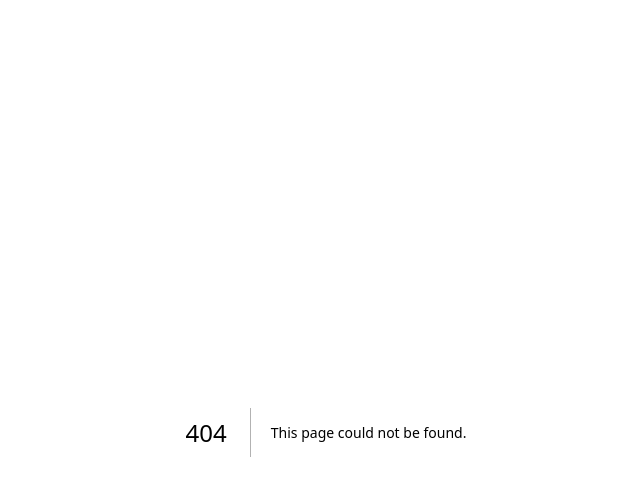
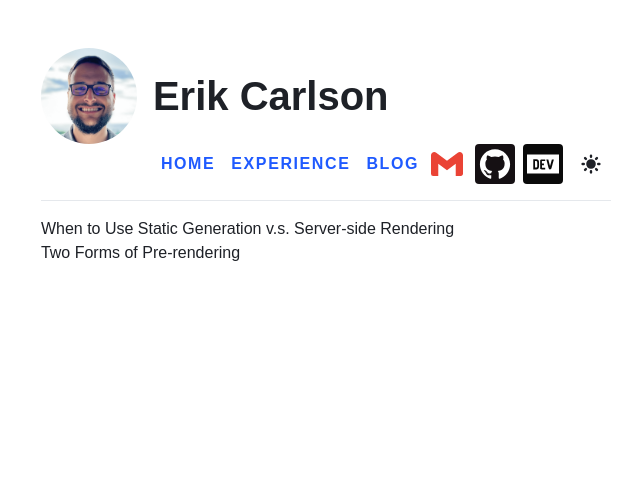
Before and after one commit to carlson-erik/erikcarlson.dev, a Next.js app: page /blog in a window 1280 px wide. Before the commit this address had no page. Shown: the top 496 px of the page, without its empty margins (314-954 px from the left). Built offline with nearby package versions, Linux system fonts and the light colour scheme.

Commit message:
Adds initial blog page that pulls and uses local mdx files.

```diff
--- /dev/null
+++ b/lib/posts.js
@@ -0,0 +1,35 @@
+import fs from "fs";
+import path from "path";
+import matter from "gray-matter";
+
+const postsDirectory = path.join(process.cwd(), "posts");
+
+export function getSortedPostsData() {
+  // Get file names under /posts
+  const fileNames = fs.readdirSync(postsDirectory);
+  const allPostsData = fileNames.map((fileName) => {
+    // Remove ".md" from file name to get id
+    const id = fileName.replace(/\.md$/, "");
+
+    // Read markdown file as string
+    const fullPath = path.join(postsDirectory, fileName);
+    const fileContents = fs.readFileSync(fullPath, "utf8");
+
+    // Use gray-matter to parse the post metadata section
+    const matterResult = matter(fileContents);
+
+    // Combine the data with the id
+    return {
+      id,
+      ...matterResult.data,
+    };
+  });
+  // Sort posts by date
+  return allPostsData.sort((a, b) => {
+    if (a.date < b.date) {
+      return 1;
+    } else {
+      return -1;
+    }
+  });
+}
--- a/package.json
+++ b/package.json
@@ -9,8 +9,9 @@
     "lint": "next lint"
   },
   "dependencies": {
+    "@fontsource-variable/montserrat": "^5.2.5",
     "@fontsource-variable/raleway": "^5.2.5",
-    "@fontsource-variable/montserrat": "^5.2.5",
+    "gray-matter": "^4.0.3",
     "next": "15.3.2",
     "react": "^18",
     "react-dom": "^18",
--- /dev/null
+++ b/posts/pre-rendering.mdx
@@ -0,0 +1,11 @@
+---
+title: "Two Forms of Pre-rendering"
+date: "2020-01-01"
+---
+
+Next.js has two forms of pre-rendering: **Static Generation** and **Server-side Rendering**. The difference is in **when** it generates the HTML for a page.
+
+- **Static Generation** is the pre-rendering method that generates the HTML at **build time**. The pre-rendered HTML is then _reused_ on each request.
+- **Server-side Rendering** is the pre-rendering method that generates the HTML on **each request**.
+
+Importantly, Next.js lets you **choose** which pre-rendering form to use for each page. You can create a "hybrid" Next.js app by using Static Generation for most pages and using Server-side Rendering for others.
--- /dev/null
+++ b/posts/ssg-ssr.mdx
@@ -0,0 +1,19 @@
+---
+title: "When to Use Static Generation v.s. Server-side Rendering"
+date: "2020-01-02"
+---
+
+We recommend using **Static Generation** (with and without data) whenever possible because your page can be built once and served by CDN, which makes it much faster than having a server render the page on every request.
+
+You can use Static Generation for many types of pages, including:
+
+- Marketing pages
+- Blog posts
+- E-commerce product listings
+- Help and documentation
+
+You should ask yourself: "Can I pre-render this page **ahead** of a user's request?" If the answer is yes, then you should choose Static Generation.
+
+On the other hand, Static Generation is **not** a good idea if you cannot pre-render a page ahead of a user's request. Maybe your page shows frequently updated data, and the page content changes on every request.
+
+In that case, you can use **Server-Side Rendering**. It will be slower, but the pre-rendered page will always be up-to-date. Or you can skip pre-rendering and use client-side JavaScript to populate data.
--- a/src/components/header/index.tsx
+++ b/src/components/header/index.tsx
@@ -224,6 +224,7 @@
         <Navigation theme={theme} $showMobileMenu={$showMobileMenu}>
           <NavigationLink href="/">Home</NavigationLink>
           <NavigationLink href="/experience">Experience</NavigationLink>
+          <NavigationLink href="/blog">Blog</NavigationLink>
         </Navigation>
         <Interactions>
           <SocialContainer>
--- /dev/null
+++ b/src/pages/blog/index.tsx
@@ -0,0 +1,36 @@
+import PageLayout from "@/components/page-layout";
+import { ThemeProvider } from "@/theme/context";
+import Head from "next/head";
+/* ------------------ Fonts ------------------ */
+import "@fontsource-variable/raleway"; // Supports weights 100-900
+/* ------------------ Global CSS Styles ------------------ */
+import "@/styles/global.css";
+import "@/styles/reset.css";
+/* ------------------ Utils ------------------ */
+import { getSortedPostsData } from "../../../lib/posts";
+
+export async function getStaticProps() {
+  const allPosts = getSortedPostsData();
+  return {
+    props: {
+      allPosts,
+    },
+  };
+}
+
+export default function BlogPage({ allPosts }: { allPosts: any }) {
+  return (
+    <>
+      <Head>
+        <title>Blog | Erik Carlson</title>
+      </Head>
+      <ThemeProvider>
+        <PageLayout>
+          {allPosts.map((post: any) => {
+            return <div key={post.id}>{post.title}</div>;
+          })}
+        </PageLayout>
+      </ThemeProvider>
+    </>
+  );
+}
```
Also changed, not shown: 1 other file (tests, documents, lock files or other folders).
